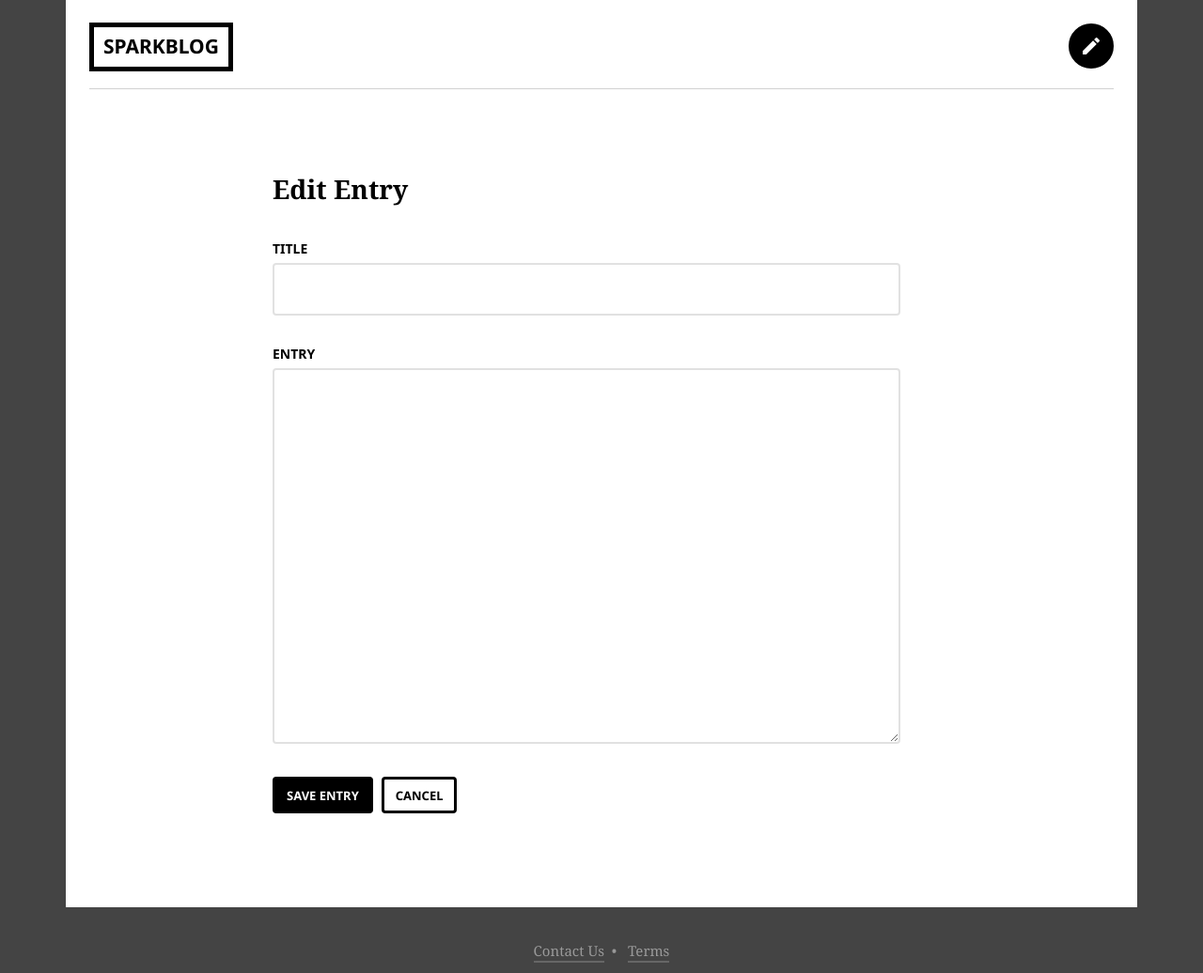
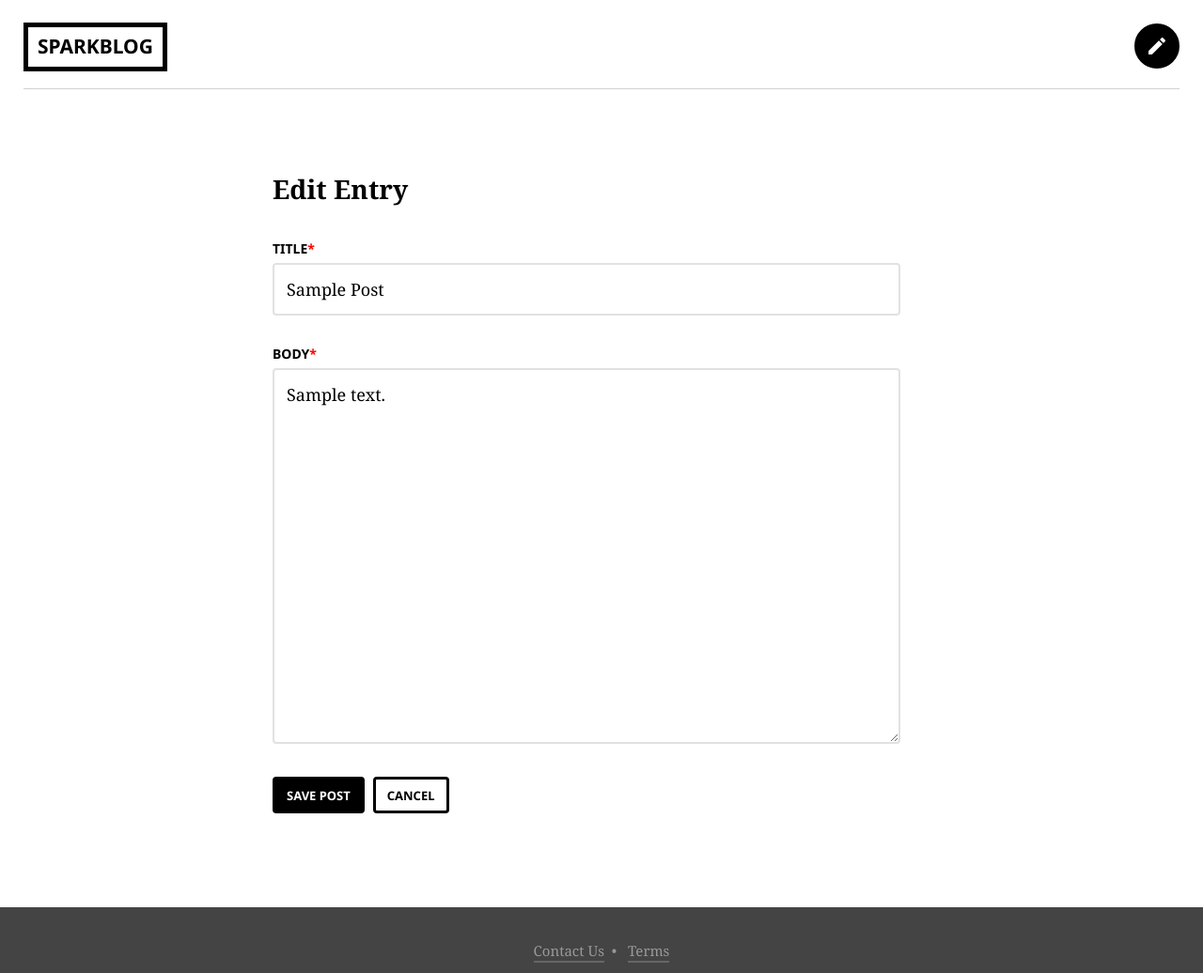
Before and after one commit to Chizzy/Blog-Built-With-Slim, a PHP site: template templates/edit.twig in a window 1280 px wide. Shown: the whole page at 94% size. Run offline with PHP 8.4, Linux system fonts and the light colour scheme; the template is opened without the code that fills it: most values are stand-ins (such as "Sample title", 1, 10 or a date in 2020); some libraries are stand-ins or nearby versions.

Commit message:
able to update/edit posts

```diff
--- a/public/css/site.css
+++ b/public/css/site.css
@@ -10,10 +10,11 @@ body {
 	font-family: 'Noto Serif', Georgia, serif;
 	background: #444;
 }
-.container {
+.content {
 	margin: 0 auto;
 	padding: 0 25px;
 	background: #FFF;
+	width: 100%;
 }
 header .site-header {
 	border-bottom: 1px solid #d1d1d1;
@@ -176,12 +177,12 @@ a.link {
 	background: #f1f1f1;
 	padding: 70px 0;
 }
-.entry-comments .container {
+.entry-comments .content {
 	background: transparent;
 }
-.entry-comments .container,
-.edit-entry .container,
-.new-entry .container {
+.entry-comments .content,
+.edit-entry .content,
+.new-entry .content {
 	max-width: 700px;
 	margin: 0 auto;
 }
@@ -201,7 +202,7 @@ a.link {
 	font-size: 14px;
 	margin: 3px 0 20px 0;
 }
-.new-comment .container {
+.new-comment .content {
 	max-width: 700px;
 	margin: 0 auto;
 }
--- a/src/classes/Comment.php
+++ b/src/classes/Comment.php
@@ -15,7 +15,7 @@ class Comment
 
     public function getCommentsForPost($id)
     {
-        $sql = 'SELECT * FROM comments WHERE post_id = ? ORDER BY id DESC';
+        $sql = 'SELECT * FROM comments WHERE post_id = ? ORDER BY date DESC';
         try {
             $results = $this->db->prepare($sql);
             $results->bindValue(1, $id, \PDO::PARAM_INT);
--- a/templates/details.twig
+++ b/templates/details.twig
@@ -4,21 +4,21 @@
 
 {% block body %}
     <section>
-        <div class="container">
+        <div class="content">
             <div class="entry-list single">
                 <article>
                     <h1>{{ post.title|title }}</h1>
                     <time datetime="{{ post.date }}">{{ post.date|date('F d, Y \\a\\t  g:i a') }}</time>
                     <div class="entry">
                         <p>{{ post.body }}</p>
-                        <p><a class="link" href="/edit">Edit Entry</a></p>
+                        <p><a class="link" href="/posts/{{ post.id }}/edit">Edit Entry</a></p>
                     </div>
                 </article>
             </div>
         </div>
     </section>
     <section class="entry-comments">
-        <div class="container">
+        <div class="content">
             <h2>Comments</h2>
             {% for comment in comments %}
             <div class="comment">
--- a/templates/edit.twig
+++ b/templates/edit.twig
@@ -4,16 +4,22 @@
 
 {% block body %}
     <section>
-        <div class="container">
+        <div class="content">
             <div class="edit-entry">
                 <h2>Edit Entry</h2>
-                <form>
-                    <label for="title"> Title</label>
-                    <input type="text" name="title"><br>
-                    <label for="entry">Entry</label>
-                    <textarea rows="5" name="entry"></textarea>
-                    <input type="submit" value="Save Entry" class="button">
-                    <a href="/details" class="button button-secondary">Cancel</a>
+                {% if error is defined %}
+                    <div class="alert alert-danger">ERROR!: {{ error }}</div>
+                 {% endif %}
+                <form method="POST" action="/posts/{{ post.id }}/edit">
+                    {% import 'form.twig' as form %}
+                    {{ form.input('title', post.title|title) }}
+                    {{ form.textarea('body', post.body ) }}
+                    <input type="hidden" name="_METHOD" value="PUT"/>
+                    <input type="submit" value="Save Post" class="button">
+                    <a href="/posts/{{ post.id }}/{{ post.title|lower|replace({' ':'-'}) }}" class="button button-secondary">Cancel</a>
+                    {% for key, value in csrf %}
+                        <input type="hidden" name="{{ key }}" value="{{ value }}">
+                    {% endfor %}
                 </form>
             </div>
         </div>
--- a/templates/form.twig
+++ b/templates/form.twig
@@ -1,9 +1,11 @@
 {% macro input(name, value, type) %}
-    <label for="{{ name }}">{{ name|title }}*</label>
+    <style>.required {color: red;}</style>
+    <label for="{{ name }}">{{ name|title }}<span class="required">*</span></label>
     <input type="{{ type|default('text') }}" id="{{ name }}" name="{{ name }}" value="{{ value|e }}"><br>
 {% endmacro %}
 
 {% macro textarea(name, value, rows = 5, help) %}
-    <label for="{{ name }}">{{ name|title }}*</label>
+    <style>.required {color: red;}</style>
+    <label for="{{ name }}">{{ name|title }}<span class="required">*</span></label>
     <textarea rows="{{ rows }}" id="{{ name }}" name="{{ name }}">{{ value|e }}</textarea>
 {% endmacro %}
--- a/templates/home.twig
+++ b/templates/home.twig
@@ -4,11 +4,11 @@
 
 {% block body %}
     <section>
-        <div class="container">
+        <div class="content">
             <div class="entry-list">
                 {% for post in posts %}
                 <article>
-                    <h2><a href="/{{ post.title|lower|replace({' ':'-'}) }}">{{ post.title|title }}</a></h2>
+                    <h2><a href="/posts/{{ post.id }}/{{ post.title|lower|replace({' ':'-'}) }}">{{ post.title|title }}</a></h2>
                     <time datetime="{{ post.date }}">{{ post.date|date('F d, Y \\a\\t  g:i a') }}</time>
                 </article>
                 {% endfor %}
--- a/templates/layout.twig
+++ b/templates/layout.twig
@@ -7,15 +7,15 @@
         <link href='https://fonts.googleapis.com/css?family=Noto+Serif:400,400italic,700|Noto+Sans:700,400' rel='stylesheet' type='text/css'>
         <link href="https://fonts.googleapis.com/icon?family=Material+Icons" rel="stylesheet">
         <link rel="stylesheet" href="https://stackpath.bootstrapcdn.com/bootstrap/4.3.1/css/bootstrap.min.css" integrity="sha384-ggOyR0iXCbMQv3Xipma34MD+dH/1fQ784/j6cY/iJTQUOhcWr7x9JvoRxT2MZw1T" crossorigin="anonymous">
-        <link rel="stylesheet" href="css/normalize.css">
-        <link rel="stylesheet" href="css/site.css">
+        <link rel="stylesheet" href="/css/normalize.css">
+        <link rel="stylesheet" href="/css/site.css">
     </head>
     <body>
         <header>
-            <div class="container">
+            <div class="content">
                 <div class="site-header">
                     <a class="logo" href="/">SparkBlog</a>
-                    <a class="new-entry button button-round" href="/new"><i class="material-icons">create</i></a>
+                    <a class="new-entry button button-round" href="/posts/new"><i class="material-icons">create</i></a>
                 </div>
             </div>
         </header>
--- a/templates/new.twig
+++ b/templates/new.twig
@@ -4,13 +4,13 @@
 
 {% block body %}
     <section>
-        <div class="container">
+        <div class="content">
             <div class="new-entry">
                 <h2>Publish New Post</h2>
                 {% if error is defined %}
                     <div class="alert alert-danger">ERROR!: {{ error }}</div>
                 {% endif %}
-                <form method="POST" action="{{ addPost }}">
+                <form method="POST" action="/posts/new">
                     {% import 'form.twig' as form %}
                     {{ form.input('title', post.title) }}
                     {{ form.textarea('body', post.body ) }}
--- a/templates/password.twig
+++ b/templates/password.twig
@@ -4,7 +4,7 @@
 
 {% block body %}
     <section>
-        <div class="container">
+        <div class="content">
             <div class="password">
                 <form>
                     <label for="password">Enter Password</label>
```
Also changed, not shown: src/classes/Post.php (+23 -4 lines), src/routes.php (+28 -7 lines), src/blog.db.
